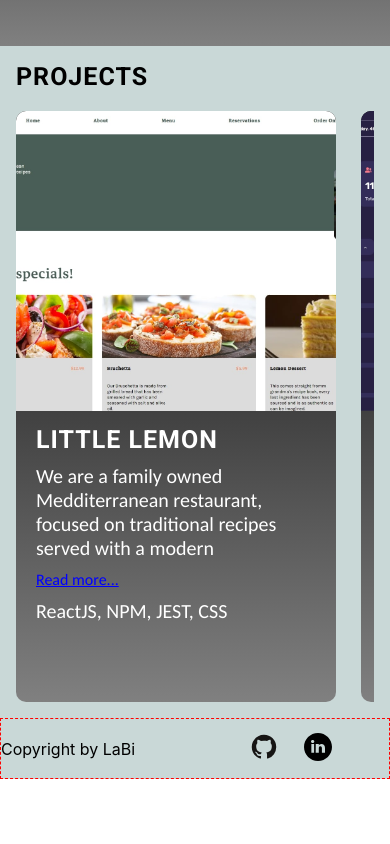
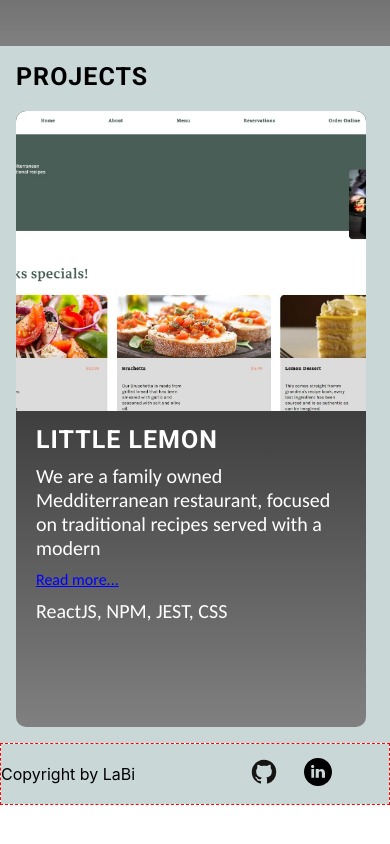
Before and after one commit to leem-dev/labi-portfolio, a React (Create React App) app: page / in a window 390 px wide. Shown: the part 1054-1898 px from the top of the page. Before the commit the page ends 1873 px from the top, so only its background shows below. Built offline with nearby package versions, Linux system fonts and the light colour scheme; some icons are missing.

Commit message:
responsive

```diff
--- a/src/component/footer-component/footer-component.jsx
+++ b/src/component/footer-component/footer-component.jsx
@@ -3,12 +3,12 @@
 
 const Footer = () => {
   return (
-    <>
+    <div id="footer">
       <div className="footer-container">
         <p>Copyright by LaBi</p>
         <ShowPage />
       </div>
-    </>
+    </div>
   );
 };
 
--- a/src/component/footer-component/footer-styles.css
+++ b/src/component/footer-component/footer-styles.css
@@ -1,9 +1,11 @@
+#footer {
+  border: 1px dashed red;
+  margin-bottom: auto;
+}
+
 .footer-container {
-  border: 1px dashed red;
-
   background: #c9d8d7;
   height: 7vh;
-  flex-shrink: 0;
 
   display: flex;
   align-items: center;
--- a/src/component/main-component/project-section/project-card-component.css
+++ b/src/component/main-component/project-section/project-card-component.css
@@ -100,8 +100,8 @@
   }
 
   .project-box {
-    height: 70vh;
-    width: 320px;
+    height: 73vh;
+    width: 350px;
   }
 }
 
```
